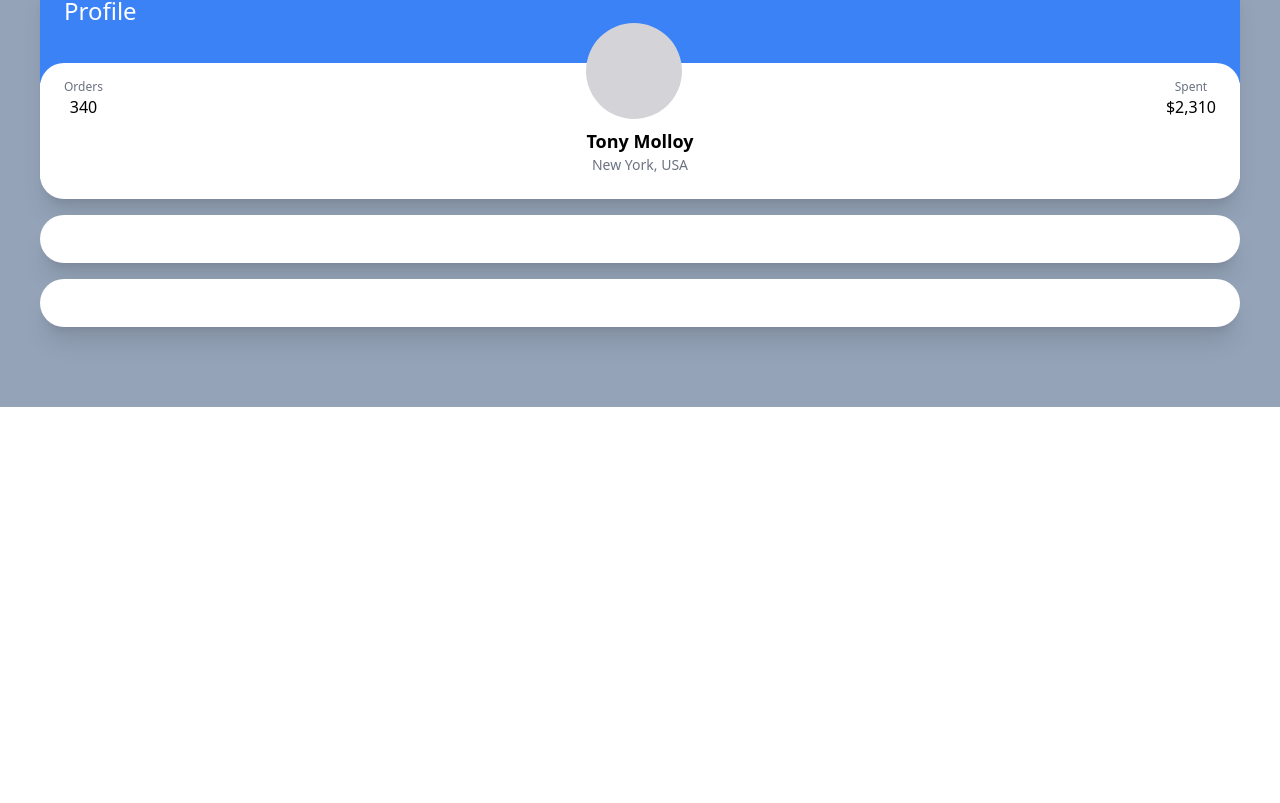
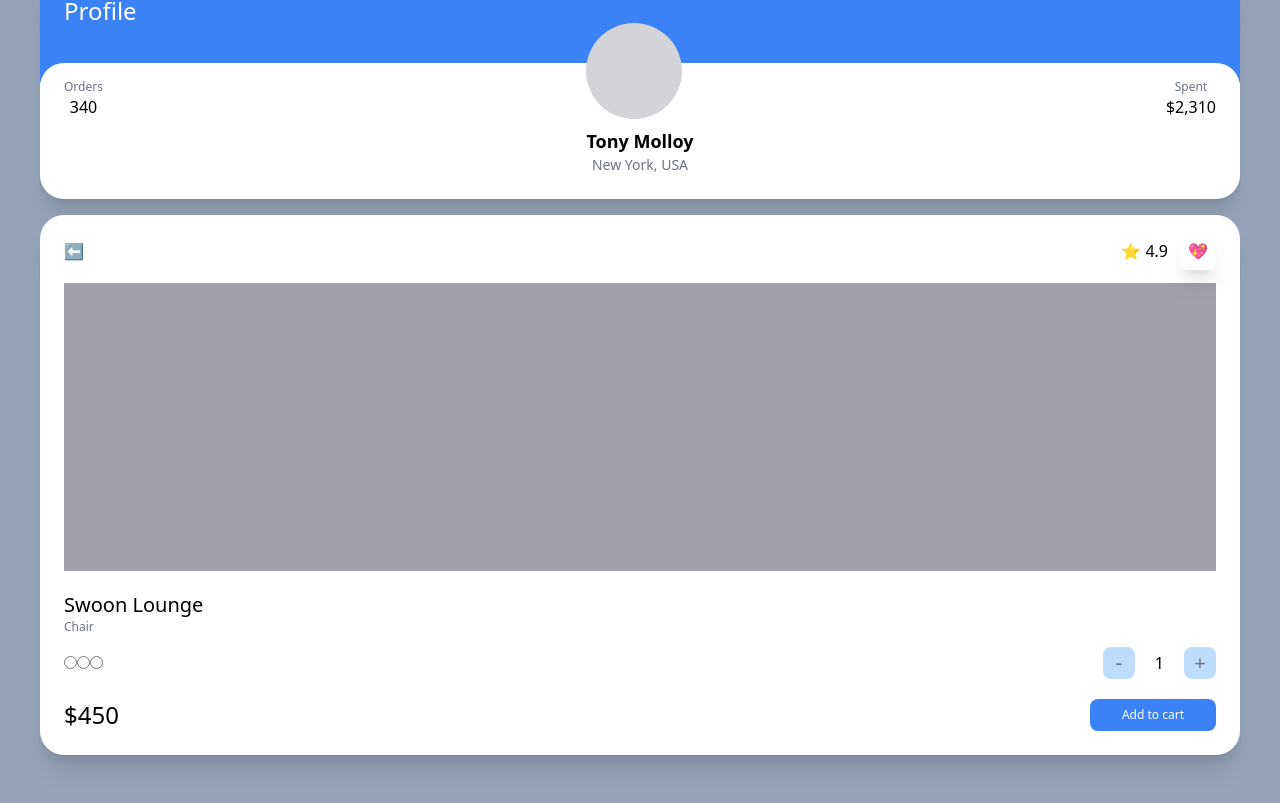
Before and after one commit to ysjkof/nmd-carrot-market, a Next.js app: page / in a window 1280 px wide. Shown: the part 379-1182 px from the top of the page. Before the commit the page ends 800 px from the top, so only its background shows below. Built offline with nearby package versions, Linux system fonts and the light colour scheme.

Commit message:
#4.3 Test Drive part Two, info card3

```diff
--- a/pages/index.tsx
+++ b/pages/index.tsx
@@ -46,8 +46,42 @@
         </div>
       </div>
       {/* box 3 */}
-      <div className="bg-white p-6 rounded-3xl shadow-xl"></div>
-      <div className="bg-white p-6 rounded-3xl shadow-xl"></div>
+      <div className="bg-white p-6 rounded-3xl shadow-xl">
+        <div className="flex mb-5 justify-between items-center">
+          <span>⬅️</span>
+          <div className="space-x-3">
+            <span>⭐️ 4.9</span>
+            <span className="shadow-xl p-2 rounded-md">💖</span>
+          </div>
+        </div>
+        <div className="bg-zinc-400 h-72 mb-5" />
+        <div className="flex flex-col">
+          <span className="font-medium text-xl">Swoon Lounge</span>
+          <span className="text-xs text-gray-500">Chair</span>
+          <div className="mt-3 mb-5 flex justify-between items-center">
+            <div>
+              <input type="radio" />
+              <input type="radio" />
+              <input type="radio" />
+            </div>
+            <div className="flex items-center space-x-5">
+              <button className=" rounded-lg bg-blue-200 flex justify-center items-center aspect-square w-8 text-xl text-gray-500">
+                -
+              </button>
+              <span>1</span>
+              <button className=" rounded-lg bg-blue-200 flex justify-center items-center aspect-square w-8 text-xl text-gray-500">
+                +
+              </button>
+            </div>
+          </div>
+          <div className="flex justify-between items-center">
+            <span className="font-medium text-2xl">$450</span>
+            <button className="bg-blue-500 py-2 px-8 text-center text-xs text-white rounded-lg">
+              Add to cart
+            </button>
+          </div>
+        </div>
+      </div>
     </div>
   );
 };
```
